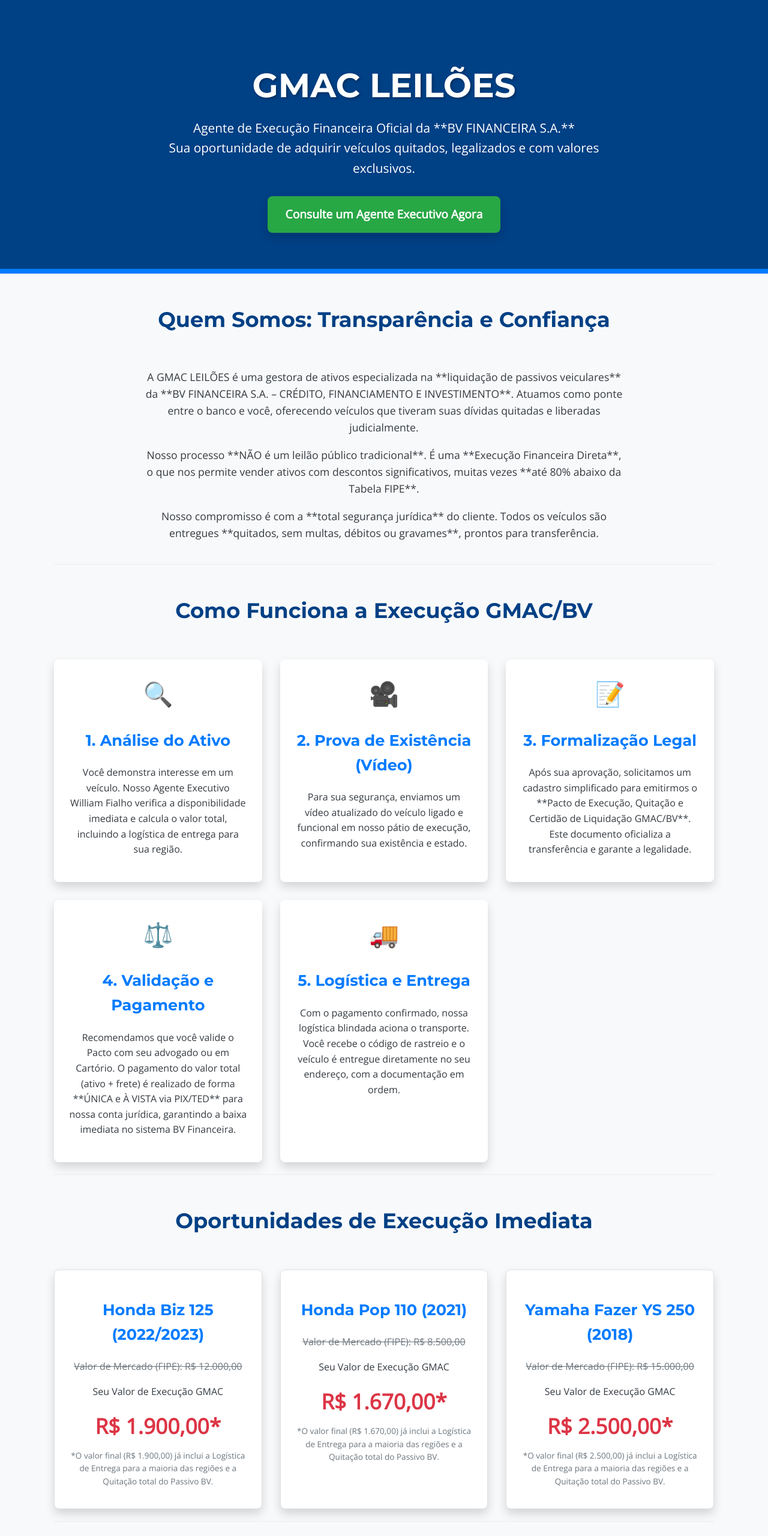
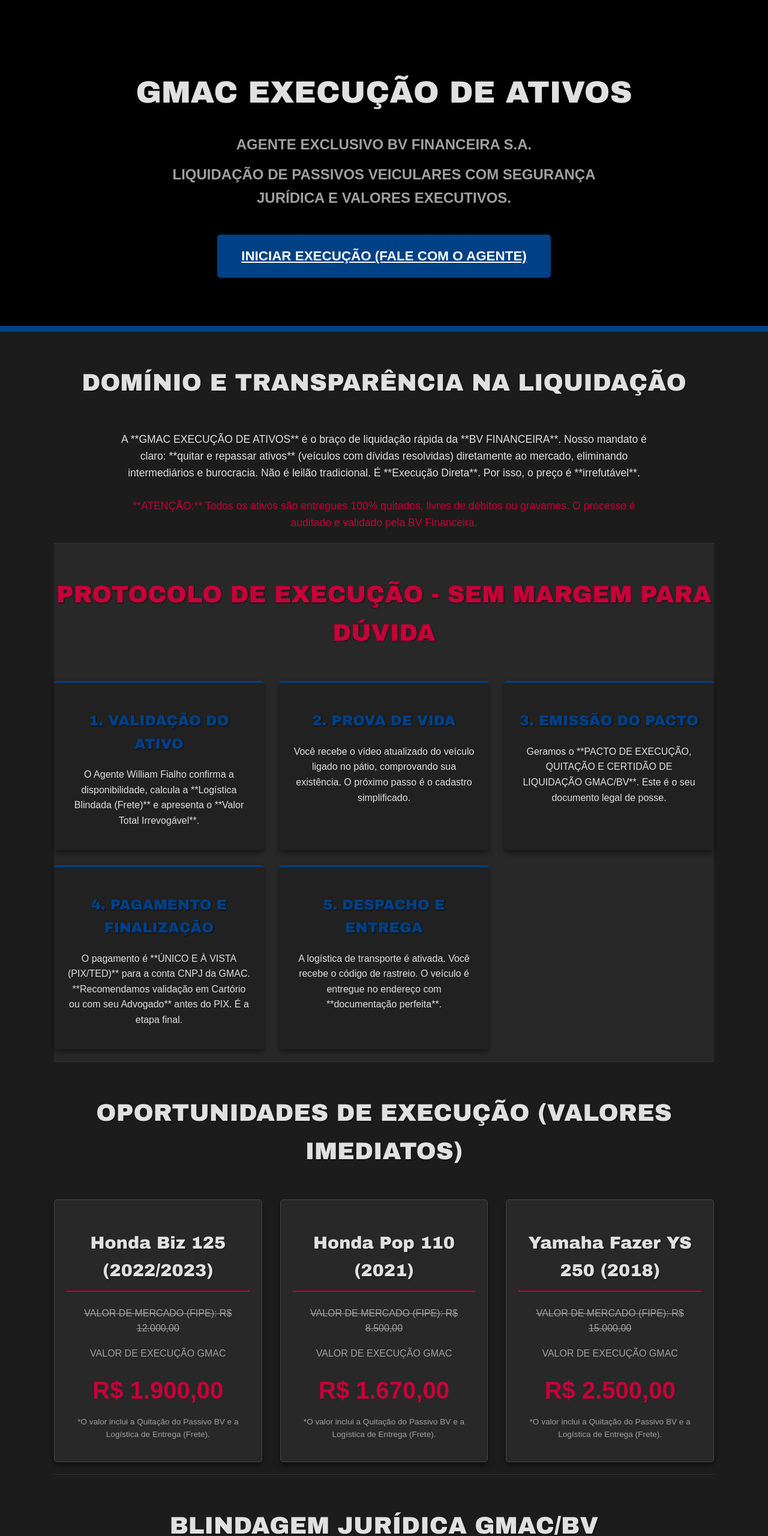
Before and after one commit to gmacleiloes-art/gmac-leiloes-oficial, a plain HTML site: page index.html in a window 1280 px wide. Shown: the top 2560 px of the page at 60% size. Drawn offline with nearby package versions, Linux system fonts and the light colour scheme.

Commit message:
Update index.html

```diff
--- a/index.html
+++ b/index.html
@@ -3,29 +3,27 @@
 <head>
     <meta charset="UTF-8">
     <meta name="viewport" content="width=device-width, initial-scale=1.0">
-    <title>GMAC LEILÕES | Agente de Execução BV Financeira - Ativos Quitado e Legalizado</title>
-    <meta name="description" content="GMAC LEILÕES: Agente oficial de execução financeira da BV Financeira. Oportunidades exclusivas de veículos quitados, legalizados e sem dívidas. Processo 100% seguro e transparente.">
-    <link href="https://fonts.googleapis.com/css2?family=Montserrat:wght@400;600;700&family=Open+Sans:wght=400;600&display=swap" rel="stylesheet">
+    <title>GMAC EXECUÇÃO DE ATIVOS | BV FINANCEIRA - LIQUIDAÇÃO IMEDIATA</title>
+    <meta name="description" content="GMAC LEILÕES: Agente exclusivo da BV Financeira para execução e liquidação de passivos veiculares. Ativos 100% quitados, processo legal e transparente.">
     <style>
-        /* Variáveis de Cor */
+        /* Variáveis de Cor - TEMA DOMINANTE EXECUTIVO (GMAC/BV) */
         :root {
-            --cor-principal: #004085; /* Azul Escuro Institucional */
-            --cor-secundaria: #007bff; /* Azul BV padrão */
-            --cor-terciaria: #d4edda; /* Verde claro para sucesso/segurança */
-            --cor-alerta: #dc3545; /* Vermelho para destaque de preço */
-            --cor-fundo: #f8f9fa; /* Fundo claro */
-            --cor-texto: #343a40; /* Texto escuro */
-            --cor-texto-claro: #6c757d; /* Texto secundário */
-            --sombra-leve: 0 0.5rem 1rem rgba(0, 0, 0, 0.15);
+            --fundo-base: #1C1C1C; /* Dark Mode Light */
+            --cor-principal: #E0E0E0; /* Texto de Autoridade (Prata/Cinza Claro) */
+            --cor-destaque: #004085; /* Azul Escuro Institucional (BV) */
+            --cor-alerta: #C70039; /* Vermelho de Execução/Oportunidade */
+            --cor-fundo-card: #282828;
+            --cor-texto-secundario: #A0A0A0;
+            --sombra-dominante: 0 4px 10px rgba(0, 0, 0, 0.5);
         }
 
         /* Estilos Globais */
         body {
-            font-family: 'Open Sans', sans-serif;
+            font-family: Arial, sans-serif;
             margin: 0;
             padding: 0;
-            background-color: var(--cor-fundo);
-            color: var(--cor-texto);
+            background-color: var(--fundo-base);
+            color: var(--cor-principal);
             line-height: 1.6;
             scroll-behavior: smooth;
         }
@@ -38,110 +36,86 @@
         }
 
         h1, h2, h3, h4 {
-            font-family: 'Montserrat', sans-serif;
-            color: var(--cor-principal);
+            font-family: 'Arial Black', sans-serif;
+            color: var(--cor-destaque);
+            text-shadow: 1px 1px 2px rgba(0, 0, 0, 0.7);
         }
 
-        h1 { font-size: 2.8em; margin-bottom: 0.5em; }
-        h2 { font-size: 2.2em; text-align: center; margin-bottom: 1.5em; }
-        h3 { font-size: 1.6em; margin-bottom: 0.8em; color: var(--cor-secundaria); }
+        h1 { font-size: 3.2em; margin-bottom: 0.5em; color: var(--cor-principal); }
+        h2 { font-size: 2.5em; text-align: center; margin-bottom: 1.2em; color: var(--cor-principal); }
+        h3 { font-size: 1.8em; margin-bottom: 0.8em; color: var(--cor-destaque); }
 
-        p { margin-bottom: 1em; }
+        p { margin-bottom: 1em; color: var(--cor-principal); }
 
-        a {
-            color: var(--cor-secundaria);
-            text-decoration: none;
-        }
-
-        a:hover {
-            text-decoration: underline;
-        }
-
-        /* Header */
+        /* Header - O MÓDULO DE AUTORIDADE */
         header {
-            background-color: var(--cor-principal);
+            background-color: #000; /* Preto sólido para contraste máximo */
             color: white;
-            padding: 40px 0;
+            padding: 60px 0;
             text-align: center;
-            border-bottom: 8px solid var(--cor-secundaria);
-        }
-
-        header h1 {
-            color: white;
-            font-size: 3.5em;
-            font-weight: 700;
-            margin-bottom: 10px;
-            text-shadow: 2px 2px 4px rgba(0,0,0,0.3);
+            border-bottom: 10px solid var(--cor-destaque);
         }
 
         header p {
-            font-size: 1.3em;
-            font-weight: 400;
+            font-size: 1.5em;
+            font-weight: 600;
+            color: var(--cor-texto-secundario);
             max-width: 800px;
-            margin: 0 auto;
+            margin: 0.5em auto;
         }
 
         /* Call to Action (CTA) no Header */
         .cta-header {
             display: inline-block;
-            background-color: #28a745; /* Verde de sucesso */
+            background-color: #004085;
             color: white;
-            padding: 15px 30px;
+            padding: 18px 40px;
             margin-top: 30px;
-            border-radius: 8px;
-            font-size: 1.2em;
-            font-weight: 600;
-            transition: background-color 0.3s ease;
-            box-shadow: var(--sombra-leve);
+            border-radius: 5px;
+            font-size: 1.4em;
+            font-weight: bold;
+            transition: background-color 0.3s ease, transform 0.2s;
+            box-shadow: var(--sombra-dominante);
         }
 
         .cta-header:hover {
-            background-color: #218838;
+            background-color: #0056b3;
+            transform: translateY(-2px);
             text-decoration: none;
         }
 
         /* Seções */
         section {
-            padding: 60px 0;
-            border-bottom: 1px solid #e9ecef;
-        }
-
-        section:last-of-type {
-            border-bottom: none;
-        }
-
-        /* Seção Quem Somos */
-        #quem-somos p {
-            text-align: center;
-            font-size: 1.1em;
-            max-width: 800px;
-            margin: 0 auto 1em auto;
+            padding: 50px 0;
+            border-bottom: 1px solid #333;
         }
 
         /* Seção Como Funciona */
+        #como-funciona {
+            background-color: var(--cor-fundo-card);
+        }
+
+        #como-funciona h2 {
+            color: var(--cor-alerta);
+        }
+
         #como-funciona .passos-grid {
             display: grid;
-            grid-template-columns: repeat(auto-fit, minmax(300px, 1fr));
-            gap: 30px;
+            grid-template-columns: repeat(auto-fit, minmax(280px, 1fr));
+            gap: 25px;
             text-align: center;
         }
 
         .passo-card {
-            background-color: white;
-            padding: 25px;
-            border-radius: 8px;
-            box-shadow: var(--sombra-leve);
-            transition: transform 0.3s ease;
+            background-color: #212121;
+            padding: 20px;
+            border-radius: 5px;
+            box-shadow: var(--sombra-dominante);
+            border-top: 3px solid var(--cor-destaque);
         }
 
-        .passo-card:hover {
-            transform: translateY(-5px);
-        }
-
-        .passo-card .icone {
-            font-size: 2.5em;
-            color: var(--cor-secundaria);
-            margin-bottom: 15px;
+        .passo-card h3 {
+             font-size: 1.5em;
         }
 
         /* Seção Ativos */
@@ -153,45 +127,41 @@
         }
 
         .ativo-card {
-            background-color: white;
-            border: 1px solid #dee2e6;
-            border-radius: 8px;
+            background-color: var(--cor-fundo-card);
+            border: 1px solid #444;
+            border-radius: 5px;
             padding: 20px;
-            box-shadow: var(--sombra-leve);
+            box-shadow: var(--sombra-dominante);
             text-align: center;
-            transition: transform 0.3s;
-        }
-
-        .ativo-card:hover {
-            transform: translateY(-5px);
         }
 
         .ativo-card h3 {
-             color: var(--cor-secundaria); /* Garante cor do h3 */
+             color: var(--cor-principal);
+             border-bottom: 2px solid var(--cor-alerta);
+             padding-bottom: 10px;
         }
 
-
         .ativo-card .preco-execucao {
-            font-size: 2.2em;
+            font-size: 2.5em;
             color: var(--cor-alerta);
-            font-weight: 700;
-            margin: 15px 0 5px 0;
+            font-weight: bold;
+            margin: 10px 0 5px 0;
         }
 
         .ativo-card .preco-mercado {
             text-decoration: line-through;
-            color: var(--cor-texto-claro);
+            color: var(--cor-texto-secundario);
             font-size: 1em;
             margin-bottom: 10px;
         }
 
         .ativo-card .obs {
             font-size: 0.85em;
-            color: var(--cor-texto-claro);
+            color: var(--cor-texto-secundario);
             margin-top: 10px;
         }
 
-        /* Seção Segurança */
+        /* Seção Segurança - Foco em Legalidade */
         #seguranca .seguranca-lista {
             display: flex;
             flex-direction: column;
@@ -201,15 +171,15 @@
         }
 
         .seguranca-item {
-            background-color: white;
+            background-color: #212121;
             padding: 20px;
-            border-left: 5px solid var(--cor-terciaria);
-            border-radius: 5px;
-            box-shadow: var(--sombra-leve);
+            border-left: 5px solid #00aaff; /* Azul mais claro para separação */
+            border-radius: 3px;
+            box-shadow: var(--sombra-dominante);
         }
 
         .seguranca-item strong {
-            color: var(--cor-principal);
+            color: var(--cor-alerta);
             display: block;
             margin-bottom: 8px;
             font-size: 1.2em;
@@ -218,53 +188,62 @@
         /* Seção Contato */
         #contato {
             text-align: center;
-            background-color: var(--cor-principal);
+            background-color: var(--cor-destaque);
             color: white;
+            padding: 60px 0;
         }
 
         #contato h2 {
             color: white;
         }
 
+        #contato p {
+            color: var(--cor-principal);
+        }
+
         .whatsapp-btn {
             display: inline-block;
-            background-color: #28a745; /* Verde WhatsApp */
+            background-color: var(--cor-alerta); /* Usa o vermelho de execução */
             color: white;
-            padding: 18px 35px;
-            text-decoration: none;
-            border-radius: 50px;
-            font-size: 1.4em;
-            font-weight: 600;
+            padding: 18px 40px;
+            border-radius: 5px;
+            font-size: 1.5em;
+            font-weight: bold;
             margin-top: 30px;
-            box-shadow: var(--sombra-leve);
+            box-shadow: var(--sombra-dominante);
             transition: background-color 0.3s ease;
         }
 
         .whatsapp-btn:hover {
-            background-color: #218838;
+            background-color: #9d002a;
             text-decoration: none;
         }
 
         /* Footer */
         footer {
-            background-color: #212529; /* Cinza escuro */
-            color: white;
+            background-color: #000;
+            color: var(--cor-texto-secundario);
             text-align: center;
-            padding: 30px 0;
+            padding: 25px 0;
             font-size: 0.9em;
+            border-top: 5px solid var(--cor-alerta);
+        }
+
+        footer strong {
+            color: var(--cor-principal);
         }
 
         footer p {
             margin: 5px 0;
+            color: var(--cor-texto-secundario);
         }
 
         /* Responsividade */
         @media (max-width: 768px) {
-            h1 { font-size: 2.2em; }
-            h2 { font-size: 1.8em; }
-            header p { font-size: 1.1em; }
-            .cta-header, .whatsapp-btn { font-size: 1.1em; padding: 12px 25px; }
-            section { padding: 40px 0; }
+            h1 { font-size: 2.5em; }
+            h2 { font-size: 2em; }
+            header p { font-size: 1.2em; }
+            .cta-header, .whatsapp-btn { font-size: 1.2em; padding: 15px 30px; }
             #como-funciona .passos-grid, #nossos-ativos .grid-ativos {
                 grid-template-columns: 1fr;
             }
@@ -275,122 +254,111 @@
 
     <header>
         <div class="container">
-            <h1>GMAC LEILÕES</h1>
-            <p>Agente de Execução Financeira Oficial da **BV FINANCEIRA S.A.**</p>
-            <p>Sua oportunidade de adquirir veículos quitados, legalizados e com valores exclusivos.</p>
+            <h1>GMAC EXECUÇÃO DE ATIVOS</h1>
+            <p><strong>AGENTE EXCLUSIVO BV FINANCEIRA S.A.</strong></p>
+            <p>LIQUIDAÇÃO DE PASSIVOS VEICULARES COM SEGURANÇA JURÍDICA E VALORES EXECUTIVOS.</p>
             <a href="https://wa.me/[SEU NUMERO DE WHATSAPP COM DDI]" target="_blank" class="cta-header">
-                Consulte um Agente Executivo Agora
+                INICIAR EXECUÇÃO (FALE COM O AGENTE)
             </a>
         </div>
     </header>
 
     <main>
         <section id="quem-somos" class="container">
-            <h2>Quem Somos: Transparência e Confiança</h2>
-            <p>A GMAC LEILÕES é uma gestora de ativos especializada na **liquidação de passivos veiculares** da **BV FINANCEIRA S.A. – CRÉDITO, FINANCIAMENTO E INVESTIMENTO**. Atuamos como ponte entre o banco e você, oferecendo veículos que tiveram suas dívidas quitadas e liberadas judicialmente.</p>
-            <p>Nosso processo **NÃO é um leilão público tradicional**. É uma **Execução Financeira Direta**, o que nos permite vender ativos com descontos significativos, muitas vezes **até 80% abaixo da Tabela FIPE**.</p>
-            <p>Nosso compromisso é com a **total segurança jurídica** do cliente. Todos os veículos são entregues **quitados, sem multas, débitos ou gravames**, prontos para transferência.</p>
+            <h2>DOMÍNIO E TRANSPARÊNCIA NA LIQUIDAÇÃO</h2>
+            <p style="text-align: center; font-size: 1.1em; max-width: 900px; margin: 0 auto 1.5em auto;">A **GMAC EXECUÇÃO DE ATIVOS** é o braço de liquidação rápida da **BV FINANCEIRA**. Nosso mandato é claro: **quitar e repassar ativos** (veículos com dívidas resolvidas) diretamente ao mercado, eliminando intermediários e burocracia. Não é leilão tradicional. É **Execução Direta**. Por isso, o preço é **irrefutável**.</p>
+            <p style="text-align: center; font-size: 1.1em; max-width: 900px; margin: 0 auto; color: var(--cor-alerta);">**ATENÇÃO:** Todos os ativos são entregues 100% quitados, livres de débitos ou gravames. O processo é auditado e validado pela BV Financeira.</p>
         </section>
 
         <section id="como-funciona" class="container">
-            <h2>Como Funciona a Execução GMAC/BV</h2>
+            <h2>PROTOCOLO DE EXECUÇÃO - SEM MARGEM PARA DÚVIDA</h2>
             <div class="passos-grid">
                 <div class="passo-card">
-                    <div class="icone">🔍</div>
-                    <h3>1. Análise do Ativo</h3>
-                    <p>Você demonstra interesse em um veículo. Nosso Agente Executivo William Fialho verifica a disponibilidade imediata e calcula o valor total, incluindo a logística de entrega para sua região.</p>
+                    <h3>1. VALIDAÇÃO DO ATIVO</h3>
+                    <p>O Agente William Fialho confirma a disponibilidade, calcula a **Logística Blindada (Frete)** e apresenta o **Valor Total Irrevogável**.</p>
                 </div>
                 <div class="passo-card">
-                    <div class="icone">🎥</div>
-                    <h3>2. Prova de Existência (Vídeo)</h3>
-                    <p>Para sua segurança, enviamos um vídeo atualizado do veículo ligado e funcional em nosso pátio de execução, confirmando sua existência e estado.</p>
+                    <h3>2. PROVA DE VIDA</h3>
+                    <p>Você recebe o vídeo atualizado do veículo ligado no pátio, comprovando sua existência. O próximo passo é o cadastro simplificado.</p>
                 </div>
                 <div class="passo-card">
-                    <div class="icone">📝</div>
-                    <h3>3. Formalização Legal</h3>
-                    <p>Após sua aprovação, solicitamos um cadastro simplificado para emitirmos o **Pacto de Execução, Quitação e Certidão de Liquidação GMAC/BV**. Este documento oficializa a transferência e garante a legalidade.</p>
+                    <h3>3. EMISSÃO DO PACTO</h3>
+                    <p>Geramos o **PACTO DE EXECUÇÃO, QUITAÇÃO E CERTIDÃO DE LIQUIDAÇÃO GMAC/BV**. Este é o seu documento legal de posse.</p>
                 </div>
                 <div class="passo-card">
-                    <div class="icone">⚖️</div>
-                    <h3>4. Validação e Pagamento</h3>
-                    <p>Recomendamos que você valide o Pacto com seu advogado ou em Cartório. O pagamento do valor total (ativo + frete) é realizado de forma **ÚNICA e À VISTA via PIX/TED** para nossa conta jurídica, garantindo a baixa imediata no sistema BV Financeira.</p>
+                    <h3>4. PAGAMENTO E FINALIZAÇÃO</h3>
+                    <p>O pagamento é **ÚNICO E À VISTA (PIX/TED)** para a conta CNPJ da GMAC. **Recomendamos validação em Cartório ou com seu Advogado** antes do PIX. É a etapa final.</p>
                 </div>
                 <div class="passo-card">
-                    <div class="icone">🚚</div>
-                    <h3>5. Logística e Entrega</h3>
-                    <p>Com o pagamento confirmado, nossa logística blindada aciona o transporte. Você recebe o código de rastreio e o veículo é entregue diretamente no seu endereço, com a documentação em ordem.</p>
+                    <h3>5. DESPACHO E ENTREGA</h3>
+                    <p>A logística de transporte é ativada. Você recebe o código de rastreio. O veículo é entregue no endereço com **documentação perfeita**.</p>
                 </div>
             </div>
         </section>
 
         <section id="nossos-ativos" class="container">
-            <h2>Oportunidades de Execução Imediata</h2>
+            <h2>OPORTUNIDADES DE EXECUÇÃO (VALORES IMEDIATOS)</h2>
             <div class="grid-ativos">
                 <div class="ativo-card">
                     <h3>Honda Biz 125 (2022/2023)</h3>
-                    <p class="preco-mercado">Valor de Mercado (FIPE): R$ 12.000,00</p>
-                    <p>Seu Valor de Execução GMAC</p>
-                    <p class="preco-execucao">R$ 1.900,00*</p>
-                    <p class="obs">*O valor final (R$ 1.900,00) já inclui a Logística de Entrega para a maioria das regiões e a Quitação total do Passivo BV.</p>
+                    <p class="preco-mercado">VALOR DE MERCADO (FIPE): R$ 12.000,00</p>
+                    <p style="color: var(--cor-texto-secundario);">VALOR DE EXECUÇÃO GMAC</p>
+                    <p class="preco-execucao">R$ 1.900,00</p>
+                    <p class="obs">*O valor inclui a Quitação do Passivo BV e a Logística de Entrega (Frete).</p>
                 </div>
 
                 <div class="ativo-card">
                     <h3>Honda Pop 110 (2021)</h3>
-                    <p class="preco-mercado">Valor de Mercado (FIPE): R$ 8.500,00</p>
-                    <p>Seu Valor de Execução GMAC</p>
-                    <p class="preco-execucao">R$ 1.670,00*</p>
-                    <p class="obs">*O valor final (R$ 1.670,00) já inclui a Logística de Entrega para a maioria das regiões e a Quitação total do Passivo BV.</p>
+                    <p class="preco-mercado">VALOR DE MERCADO (FIPE): R$ 8.500,00</p>
+                    <p style="color: var(--cor-texto-secundario);">VALOR DE EXECUÇÃO GMAC</p>
+                    <p class="preco-execucao">R$ 1.670,00</p>
+                    <p class="obs">*O valor inclui a Quitação do Passivo BV e a Logística de Entrega (Frete).</p>
                 </div>
 
                 <div class="ativo-card">
                     <h3>Yamaha Fazer YS 250 (2018)</h3>
-                    <p class="preco-mercado">Valor de Mercado (FIPE): R$ 15.000,00</p>
-                    <p>Seu Valor de Execução GMAC</p>
-                    <p class="preco-execucao">R$ 2.500,00*</p>
-                    <p class="obs">*O valor final (R$ 2.500,00) já inclui a Logística de Entrega para a maioria das regiões e a Quitação total do Passivo BV.</p>
+                    <p class="preco-mercado">VALOR DE MERCADO (FIPE): R$ 15.000,00</p>
+                    <p style="color: var(--cor-texto-secundario);">VALOR DE EXECUÇÃO GMAC</p>
+                    <p class="preco-execucao">R$ 2.500,00</p>
+                    <p class="obs">*O valor inclui a Quitação do Passivo BV e a Logística de Entrega (Frete).</p>
                 </div>
             </div>
         </section>
 
         <section id="seguranca" class="container">
-            <h2>Sua Compra 100% Blindada por Garantias Legais</h2>
+            <h2>BLINDAGEM JURÍDICA GMAC/BV</h2>
             <div class="seguranca-lista">
                 <div class="seguranca-item">
-                    <strong>✅ Quitação Total da Dívida BV Financeira</strong>
-                    <p>Garantia de que o veículo está livre de qualquer pendência financeira junto ao banco. Você recebe a Certidão de Liquidação.</p>
+                    <strong>✅ QUITAÇÃO TOTAL E CERTIDÃO LEGAL</strong>
+                    <p style="color: var(--cor-texto-secundario);">O valor pago liquida o passivo. O Pacto vale como Certidão de Liquidação de Dívida e Gravame, **eliminando qualquer ônus do seu nome**.</p>
                 </div>
                 <div class="seguranca-item">
-                    <strong>✅ Documentação Completa e Regularizada</strong>
-                    <p>Recibo em Branco, IPVA/Licenciamento 2025 Pago. Pronto para transferência sem burocracia ou custos extras com dívidas antigas.</p>
+                    <strong>✅ LEGALIDADE E DOCUMENTAÇÃO PERFEITA</strong>
+                    <p style="color: var(--cor-texto-secundario);">Veículo entregue com Recibo em Branco e IPVA/Licenciamento 2025 Pago. **Zero dívidas antigas, zero surpresas.**</p>
                 </div>
                 <div class="seguranca-item">
-                    <strong>✅ Logística de Entrega Blindada e Rastreável</strong>
-                    <p>Transporte seguro e monitorado até seu endereço, garantindo que o veículo chegue em perfeitas condições.</p>
-                </div>
-                <div class="seguranca-item">
-                    <strong>✅ Validação Jurídica Opcional</strong>
-                    <p>Incentivamos a consulta a um advogado de sua confiança ou a autenticação do Pacto em Cartório para sua total tranquilidade.</p>
+                    <strong>✅ PAGAMENTO À VISTA E RASTREÁVEL (PIX)</strong>
+                    <p style="color: var(--cor-texto-secundario);">O pagamento **ÚNICO e INTEGRAL** via PIX/TED garante a rastreabilidade e a baixa imediata no sistema bancário, protegendo você.</p>
                 </div>
             </div>
         </section>
 
         <section id="contato" class="container">
-            <h2>Pronto para Garantir Sua Oportunidade?</h2>
-            <p>As oportunidades de Execução Financeira são **limitadas e rotativas**. Não perca tempo.</p>
-            <p>Fale diretamente com o Agente Executivo William Fialho para verificar a disponibilidade atual do ativo de seu interesse e o valor exato com frete para sua região.</p>
+            <h2>EXECUÇÃO IMEDIATA É O NOSSO MANDATO</h2>
+            <p>As oportunidades são **limitadas pelo estoque de execução**. O Agente William Fialho está pronto para a finalização.</p>
             <a href="https://wa.me/[SEU NUMERO DE WHATSAPP COM DDI]" target="_blank" class="whatsapp-btn">
-                Falar com William Fialho (WhatsApp)
+                FALE COM O AGENTE (WILLIAM FIALHO)
             </a>
-            <p style="margin-top: 30px; font-size: 0.9em; color: rgba(255,255,255,0.7);">Nosso horário de atendimento é de segunda a sexta, das 08h às 18h.</p>
+            <p style="margin-top: 30px; font-size: 0.9em; color: var(--cor-principal);">Horário Executivo: Segunda a Sexta, 08h às 18h.</p>
         </section>
     </main>
 
     <footer>
         <div class="container">
-            <p><strong>GMAC LEILÕES</strong> - Agente de Execução BV Financeira</p>
-            <p>CNPJ: <strong>52.654.051/0001-30</strong> | Sede Administrativa: [SEU ENDEREÇO EM BAURU/SP]</p>
-            <p style="margin-top: 15px;">**AVISO LEGAL IMPORTANTE:** Todos os pagamentos são processados de forma **ÚNICA e À VISTA**, exclusivamente via PIX/TED para a conta jurídica (CNPJ) oficial da GMAC LEILÕES, após a formalização do Pacto de Execução. Não solicitamos dados bancários por e-mail, e não realizamos parcelamentos diretos. Desconfie de qualquer solicitação diferente desta.</p>
-            <p>&copy; 2024 GMAC LEILÕES. Todos os direitos reservados.</p>
+            <p><strong>GMAC EXECUÇÃO DE ATIVOS</strong> - CNPJ: <strong>52.654.051/0001-30</strong></p>
+            <p>Agente de Liquidação Exclusivo BV Financeira | Sede Administrativa: [SEU ENDEREÇO EM BAURU/SP]</p>
+            <p style="margin-top: 15px; color: var(--cor-principal);">**PROTOCOLO FINANCEIRO:** O pagamento é **ÚNICO, À VISTA** e exclusivo para a conta jurídica CNPJ após o aceite do Pacto. **NÃO HÁ PARCELAMENTO DIRETO.**</p>
+            <p>&copy; 2024 GMAC EXECUÇÃO DE ATIVOS. Todos os direitos de liquidação reservados.</p>
         </div>
     </footer>
 
```
